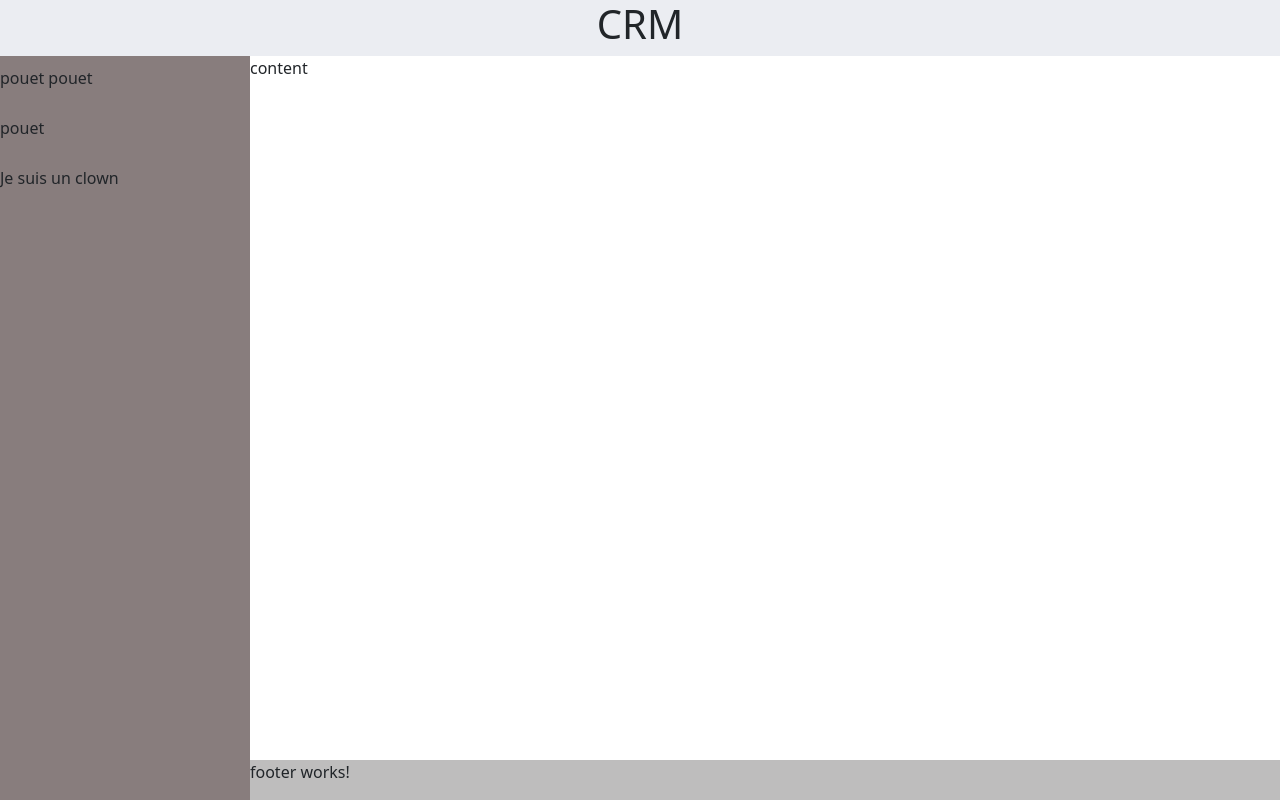
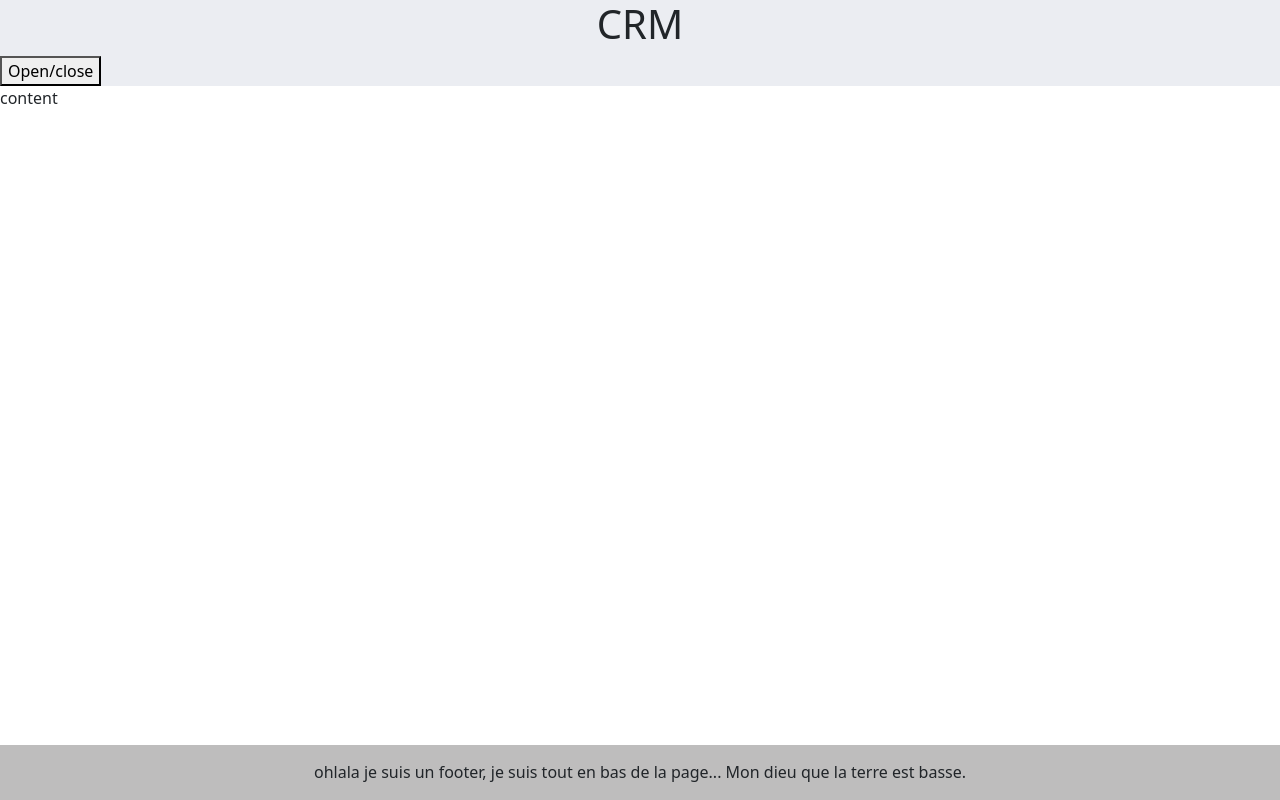
Before and after one commit to PierreGau/crm_front, an Angular app in the folder crm_2/: page / in a window 1280 px wide. Built offline with nearby package versions, Linux system fonts and the light colour scheme.

Commit message:
aside qui s'ouvre et se ferme

```diff
--- a/crm_2/src/app/app.component.html
+++ b/crm_2/src/app/app.component.html
@@ -1,5 +1,6 @@
 <app-ui>
     <app-header class="tr-header"></app-header>
+    <button class="tr-button"> Open/close </button>
     <app-nav class="tr-nav"></app-nav>
     <app-footer class="tr-footer"></app-footer>
 </app-ui>
--- a/crm_2/src/app/core/components/footer/footer.component.html
+++ b/crm_2/src/app/core/components/footer/footer.component.html
@@ -1 +1 @@
-<p>footer works!</p>
+<p>ohlala je suis un footer, je suis tout en bas de la page... Mon dieu que la terre est basse.</p>
--- a/crm_2/src/app/core/components/footer/footer.component.scss
+++ b/crm_2/src/app/core/components/footer/footer.component.scss
@@ -0,0 +1,5 @@
+p
+{
+    text-align: center;
+    padding-top:15px;
+}
--- a/crm_2/src/app/ui/components/ui/ui.component.html
+++ b/crm_2/src/app/ui/components/ui/ui.component.html
@@ -1,9 +1,12 @@
 <div class="d-flex flex-column ui">
   <header>
     <ng-content select=".tr-header"></ng-content>
+    <span (click)="toggle()">
+      <ng-content select=".tr-button"></ng-content>
+    </span>
   </header>
   <main class="d-flex flex-grow-1">
-    <aside>
+    <aside [ngClass]="{'close-aside': close}">
       <nav>
         <ng-content select=".tr-nav"></ng-content>
       </nav>
--- a/crm_2/src/app/ui/components/ui/ui.component.scss
+++ b/crm_2/src/app/ui/components/ui/ui.component.scss
@@ -15,7 +15,14 @@ aside
 {
   width: 250px;
   background:var(--app-dark);
+  transition: 0.25s;
 }
+
 footer{
   background: var(--app-darklight2);
 }
+
+.close-aside
+{
+  width:0px;
+}
--- a/crm_2/src/app/ui/components/ui/ui.component.ts
+++ b/crm_2/src/app/ui/components/ui/ui.component.ts
@@ -3,8 +3,14 @@ import { Component } from '@angular/core';
 @Component({
   selector: 'app-ui',
   templateUrl: './ui.component.html',
-  styleUrls: ['./ui.component.scss']
+  styleUrls: ['./ui.component.scss'],
 })
 export class UiComponent {
+  public close: boolean = true;
 
+  constructor() {}
+
+  public toggle(): void {
+    this.close = !this.close;
+  }
 }
```
